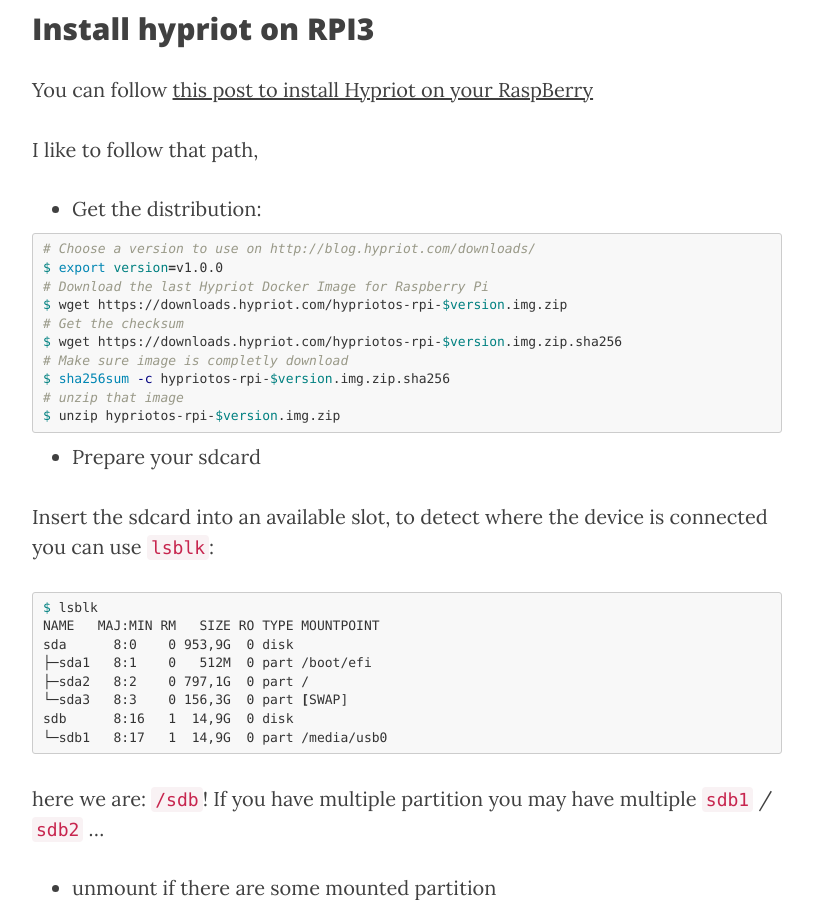
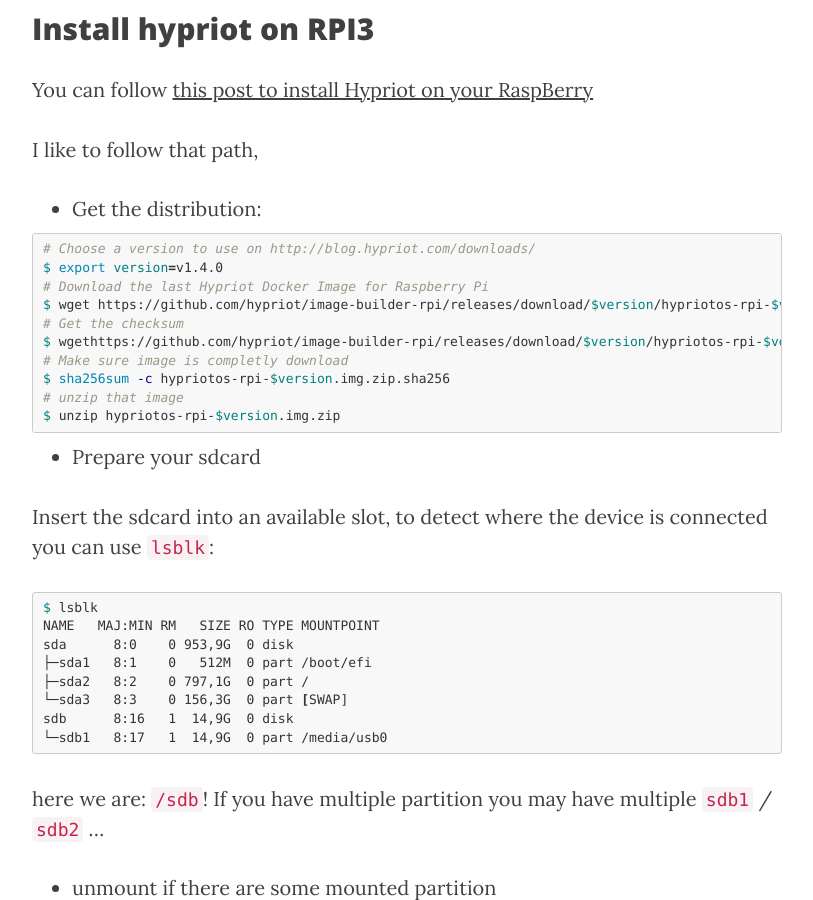
Before and after one commit to petrus-v/petrus-v.github.io, a Jekyll site: the page built from _posts/2016-09-24-rpi-flash-sdcard-os-install.markdown, in a window 1280 px wide and 900 px high, scrolled down 1356 px. Shown: the whole window, without its empty margins (233-1046 px from the left). Built offline with Jekyll 4.4.1, drawn with Linux system fonts in a browser that asks for light colours; nearby versions of some CDN libraries.

Commit message:
update download hypriot source

````diff
--- a/_posts/2016-09-24-rpi-flash-sdcard-os-install.markdown
+++ b/_posts/2016-09-24-rpi-flash-sdcard-os-install.markdown
@@ -51,11 +51,11 @@ I like to follow that path,
 
 ```bash
 # Choose a version to use on http://blog.hypriot.com/downloads/
-$ export version=v1.0.0
+$ export version=v1.4.0
 # Download the last Hypriot Docker Image for Raspberry Pi
-$ wget https://downloads.hypriot.com/hypriotos-rpi-$version.img.zip
+$ wget https://github.com/hypriot/image-builder-rpi/releases/download/$version/hypriotos-rpi-$version.img.zip
 # Get the checksum
-$ wget https://downloads.hypriot.com/hypriotos-rpi-$version.img.zip.sha256
+$ wgethttps://github.com/hypriot/image-builder-rpi/releases/download/$version/hypriotos-rpi-$version.img.zip.sha256
 # Make sure image is completly download
 $ sha256sum -c hypriotos-rpi-$version.img.zip.sha256
 # unzip that image
````
